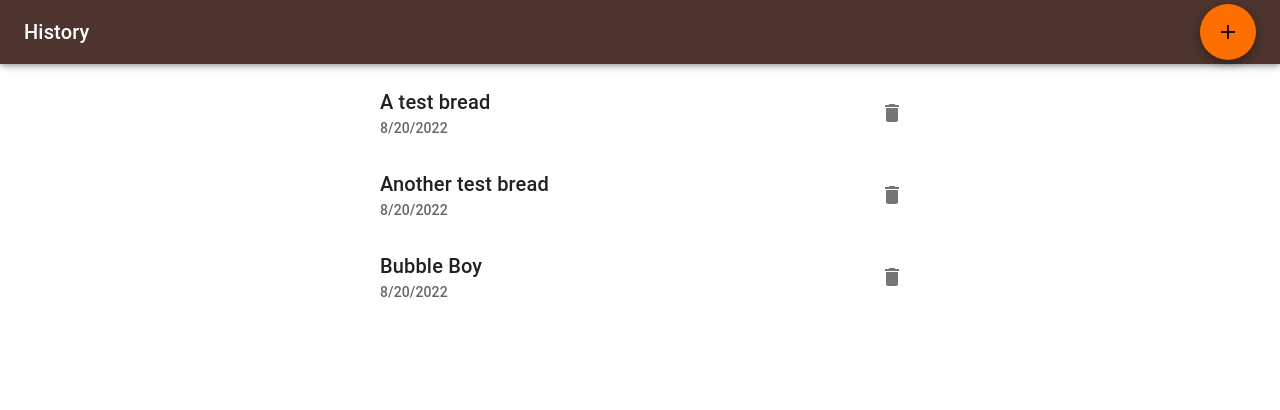
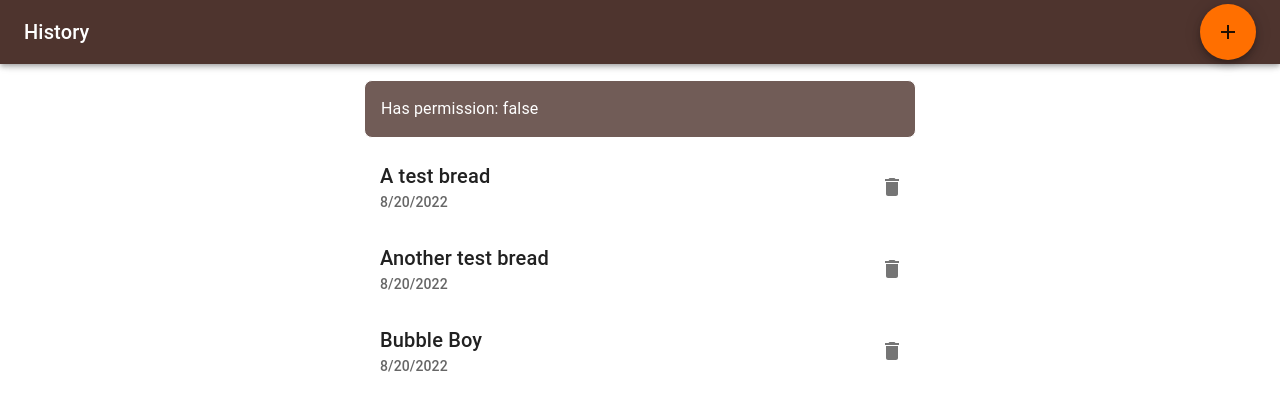
Before and after one commit to pewit90/yeastly, a React (Create React App) app: page / in a window 1280 px wide. Shown: the top 410 px of the page. Built offline with nearby package versions, Linux system fonts and the light colour scheme.

Commit message:
Timer class and component

```diff
--- a/src/components/BreadHistory.tsx
+++ b/src/components/BreadHistory.tsx
@@ -13,6 +13,7 @@ import { useNavigate } from "react-router-dom";
 import { Bread } from "../model/bread";
 import { deleteBread, getBreads } from "../model/store";
 import { Page } from "./common/Page";
+import { TimersView } from "./TimersView";
 
 function BreadListItem(props: { bread: Bread; onChange: Function }) {
   const navigate = useNavigate();
@@ -81,6 +82,7 @@ export function BreadHistory() {
 
   return (
     <Page title="History" fabButton={newBreadButton}>
+      <TimersView />
       {breadList}
     </Page>
   );
--- a/src/components/BreadView.tsx
+++ b/src/components/BreadView.tsx
@@ -12,13 +12,12 @@ import {
   Typography,
 } from "@mui/material";
 import Fab from "@mui/material/Fab";
-import { addMinutes, intervalToDuration } from "date-fns";
-import { useEffect, useRef, useState } from "react";
+import { useRef, useState } from "react";
 import { useNavigate, useParams } from "react-router-dom";
 import { Bread } from "../model/bread";
-import { Step, StepState } from "../model/step";
+import { formatDuration, Step, stepDuration, StepState } from "../model/step";
 import { getBread, storeBread } from "../model/store";
-import { minutesToDuration } from "../utils/conversion-utils";
+import { DurationView } from "./common/DurationView";
 import { Page } from "./common/Page";
 import { ProgressStepperElement } from "./common/ProgressStepperElement";
 
@@ -32,51 +31,6 @@ export interface StepViewProps {
   onContinue: () => void;
   onReset: () => void;
   onResumePrevious: () => void;
-}
-
-function remainingDuration(step: Step): Duration | null {
-  if (step.duration === undefined) {
-    return null;
-  } else if (step.startedAt === undefined) {
-    return minutesToDuration(step.duration);
-  } else {
-    const endTime = addMinutes(step.startedAt, step.duration);
-    return intervalToDuration({
-      start: new Date(),
-      end: endTime,
-    });
-  }
-}
-
-function stepDuration(step: Step): Duration | null {
-  if (!step.startedAt || !step.completedAt) {
-    return null;
-  }
-  return intervalToDuration({
-    start: step.startedAt,
-    end: step.completedAt,
-  });
-}
-
-function formatDuration(duration: Duration | null): string | null {
-  if (!duration) {
-    return null;
-  }
-
-  if (Math.abs((duration.months ?? 0) + (duration.years ?? 0)) > 0) {
-    return "long";
-  }
-
-  if (Math.abs(duration.days ?? 0) > 0) {
-    return `${duration.days ?? 0}d ${duration.hours ?? 0}h`;
-  }
-
-  if (Math.abs(duration.hours ?? 0) > 0) {
-    return `${duration.hours ?? 0}h ${duration.minutes ?? 0}m`;
-  }
-
-  const formatZero = (n: number) => (n < 10 ? "0" + n : "" + n);
-  return `${duration.minutes ?? 0}m ${formatZero(duration.seconds ?? 0)}s`;
 }
 
 function StepView({
@@ -175,13 +129,7 @@ function CurrentStep(props: {
 }) {
   const left = (
     <Box mt="0.5rem">
-      <RefreshContainer
-        content={() => (
-          <Box fontWeight="bold" textAlign="right">
-            {formatDuration(remainingDuration(props.step))}
-          </Box>
-        )}
-      />
+      <DurationView step={props.step} />
     </Box>
   );
   const icon = (
@@ -295,14 +243,6 @@ function StepMenu(props: {
   );
 }
 
-function RefreshContainer(props: { content: () => JSX.Element }) {
-  const [, setN] = useState(true);
-  useEffect(() => {
-    setInterval(() => setN((old) => !old), 1000);
-  }, []);
-  return <>{props.content()}</>;
-}
-
 export function BreadView() {
   const params = useParams();
   const uuid = Number(params.uuid!);
--- /dev/null
+++ b/src/components/TimersView.tsx
@@ -0,0 +1,43 @@
+import { Box, Typography, Stack } from "@mui/material";
+import { getBread } from "../model/store";
+import { Timer } from "../model/timer";
+import { getTimers, hasPermission } from "../timer-service";
+import { theme } from "./App";
+import { DurationView } from "./common/DurationView";
+
+function TimerView(props: { timer: Timer }) {
+  const bread = getBread(props.timer.breadUUID);
+  const currentStep = bread.steps[bread.currentStepIndex];
+  return (
+    <Stack direction={"row"} spacing="2rem">
+      <Box display="flex" alignItems="center">
+        <DurationView step={currentStep} />
+      </Box>
+      <Box>
+        <Typography variant="h6">{currentStep.name}</Typography>
+        <Typography variant="subtitle2">{bread.name}</Typography>
+      </Box>
+    </Stack>
+  );
+}
+
+export function TimersView() {
+  const timers = getTimers();
+
+  return (
+    <Box
+      mt="1rem"
+      flexDirection="column"
+      padding={"1rem"}
+      border={1}
+      borderRadius={2}
+      bgcolor={theme.palette.primary.light}
+      color={theme.palette.primary.contrastText}
+    >
+      {timers.map((timer) => {
+        return <TimerView timer={timer} key={"timer_" + timer.breadUUID} />;
+      })}
+      <Typography>Has permission: {hasPermission().toString()}</Typography>
+    </Box>
+  );
+}
--- /dev/null
+++ b/src/components/common/DurationView.tsx
@@ -0,0 +1,23 @@
+import { Box } from "@mui/material";
+import { useEffect, useState } from "react";
+import { formatDuration, remainingDuration, Step } from "../../model/step";
+
+function RefreshContainer(props: { content: () => JSX.Element }) {
+  const [, setN] = useState(true);
+  useEffect(() => {
+    setInterval(() => setN((old) => !old), 1000);
+  }, []);
+  return <>{props.content()}</>;
+}
+
+export function DurationView(props: { step: Step }) {
+  return (
+    <RefreshContainer
+      content={() => (
+        <Box fontWeight="bold" textAlign="right">
+          {formatDuration(remainingDuration(props.step))}
+        </Box>
+      )}
+    />
+  );
+}
--- a/src/model/step.ts
+++ b/src/model/step.ts
@@ -1,5 +1,7 @@
+import { addMinutes, intervalToDuration } from "date-fns";
 import { immerable } from "immer";
 import {
+  minutesToDuration,
   toBoolean,
   toDateOrUndefined,
   toNumberOrUndefined,
@@ -52,3 +54,48 @@ export class Step {
     );
   }
 }
+
+export function remainingDuration(step: Step): Duration | null {
+  if (step.duration === undefined) {
+    return null;
+  } else if (step.startedAt === undefined) {
+    return minutesToDuration(step.duration);
+  } else {
+    const endTime = addMinutes(step.startedAt, step.duration);
+    return intervalToDuration({
+      start: new Date(),
+      end: endTime,
+    });
+  }
+}
+
+export function stepDuration(step: Step): Duration | null {
+  if (!step.startedAt || !step.completedAt) {
+    return null;
+  }
+  return intervalToDuration({
+    start: step.startedAt,
+    end: step.completedAt,
+  });
+}
+
+export function formatDuration(duration: Duration | null): string | null {
+  if (!duration) {
+    return null;
+  }
+
+  if (Math.abs((duration.months ?? 0) + (duration.years ?? 0)) > 0) {
+    return "long";
+  }
+
+  if (Math.abs(duration.days ?? 0) > 0) {
+    return `${duration.days ?? 0}d ${duration.hours ?? 0}h`;
+  }
+
+  if (Math.abs(duration.hours ?? 0) > 0) {
+    return `${duration.hours ?? 0}h ${duration.minutes ?? 0}m`;
+  }
+
+  const formatZero = (n: number) => (n < 10 ? "0" + n : "" + n);
+  return `${duration.minutes ?? 0}m ${formatZero(duration.seconds ?? 0)}s`;
+}
--- a/src/model/store.ts
+++ b/src/model/store.ts
@@ -1,4 +1,4 @@
-import { clearNotification, setupBreadNotification } from "../notifications";
+import { clearNotification, setupBreadTimer } from "../timer-service";
 import bread1JSON from "../testing/input/bread1.json";
 import bread2JSON from "../testing/input/bread2.json";
 import bread3JSON from "../testing/input/bread3.json";
@@ -72,7 +72,7 @@ export function storeBread(bread: Bread) {
   localStorage.setItem(bread.uuid.toString(), JSON.stringify(bread));
   breadIndex[bread.uuid] = bread;
   addBreadUUID(bread.uuid);
-  setupBreadNotification(bread);
+  setupBreadTimer(bread);
 }
 
 export function deleteBread(uuid: number) {
--- /dev/null
+++ b/src/model/timer.ts
@@ -0,0 +1,14 @@
+import { immerable } from "immer";
+
+export class Timer {
+  [immerable] = true;
+
+  constructor(
+    public readonly breadUUID: number,
+    private readonly timeout: NodeJS.Timeout
+  ) {}
+
+  clear() {
+    clearTimeout(this.timeout);
+  }
+}
--- a/src/notifications.ts
+++ b/src/timer-service.ts
@@ -1,40 +1,46 @@
-import { addSeconds } from "date-fns";
-import { redirect, useNavigate } from "react-router-dom";
+import { addMinutes } from "date-fns";
 import { Bread } from "./model/bread";
 import { StepState } from "./model/step";
+import { Timer } from "./model/timer";
 
-const notificationIndex: Record<number, NodeJS.Timeout> = {};
+const notificationIndex: Record<number, Timer> = {};
+
+export function hasPermission(): boolean {
+  return Notification.permission === "granted";
+}
+export function getTimers(): Timer[] {
+  return Object.values(notificationIndex);
+}
 
 export function clearNotification(breadUUID: number) {
-  const timeout = notificationIndex[breadUUID];
-  if (timeout) {
-    clearTimeout(timeout);
+  const timer = notificationIndex[breadUUID];
+  if (timer) {
+    timer.clear();
     delete notificationIndex[breadUUID];
   }
 }
 
-export function setupBreadNotification(bread: Bread): void {
+export function setupBreadTimer(bread: Bread): void {
   clearNotification(bread.uuid);
   const currentStep = bread.steps[bread.currentStepIndex];
   if (currentStep.state !== StepState.STARTED) {
     return;
   }
 
-  if (currentStep.duration !== undefined) {
-    registerNotification(
+  if (
+    currentStep.duration !== undefined &&
+    currentStep.startedAt !== undefined
+  ) {
+    registerTimer(
       bread.uuid,
-      // addMinutes(startedAt, currentStep.duration),
-      addSeconds(new Date(), 5),
+      addMinutes(currentStep.startedAt, currentStep.duration),
+      // addSeconds(new Date(), 5),
       `${bread.name}: ${currentStep.name}`
     );
   }
 }
 
-async function registerNotification(
-  breadUUID: number,
-  time: Date,
-  title: string
-) {
+async function registerTimer(breadUUID: number, dueDate: Date, title: string) {
   const permission = await Notification.requestPermission();
   if (permission !== "granted") {
     // TODO inform user of his bad choice
@@ -50,6 +56,6 @@ async function registerNotification(
       console.log("notification clicked for", breadUUID);
     };
     delete notificationIndex[breadUUID];
-  }, time.getTime() - Date.now());
-  notificationIndex[breadUUID] = timeout;
+  }, dueDate.getTime() - Date.now());
+  notificationIndex[breadUUID] = new Timer(breadUUID, timeout);
 }
```
